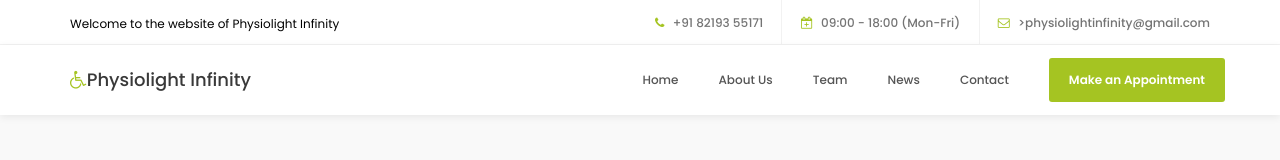
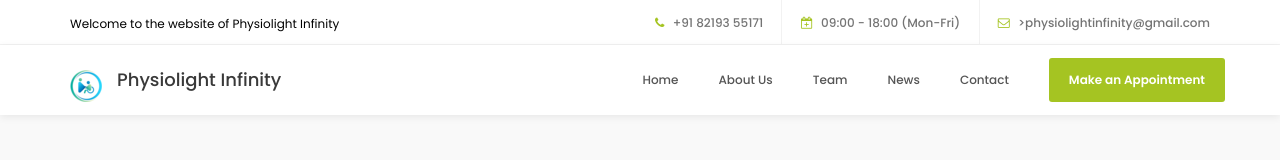
Before and after one commit to AnshTrehan/physiolight-infinity, a plain HTML site: page news-detail1.html in a window 1280 px wide. Shown: the top 160 px of the page. Drawn offline with nearby package versions, Linux system fonts and the light colour scheme; a script that the page names is missing.

Commit message:
logo update

```diff
--- a/news-detail1.html
+++ b/news-detail1.html
@@ -81,7 +81,11 @@
                     </button>
 
                     <!-- lOGO TEXT HERE -->
-                    <a href="index.html" class="navbar-brand"><i class="fa fa-wheelchair"></i>Physiolight Infinity</a>
+                    <div class="site-identity">
+                         <a href="index.html" class="navbar-brand"><img src="icons/favicon-32x32.png"
+                                   alt="Physiolight Infinity" /></a>
+                         <a href="index.html" class="navbar-brand">Physiolight Infinity</a>
+                    </div>
                </div>
 
                <!-- MENU LINKS -->
```
Also changed, not shown: news-detail2.html (+5 -1 lines), news-detail3.html (+5 -1 lines).
